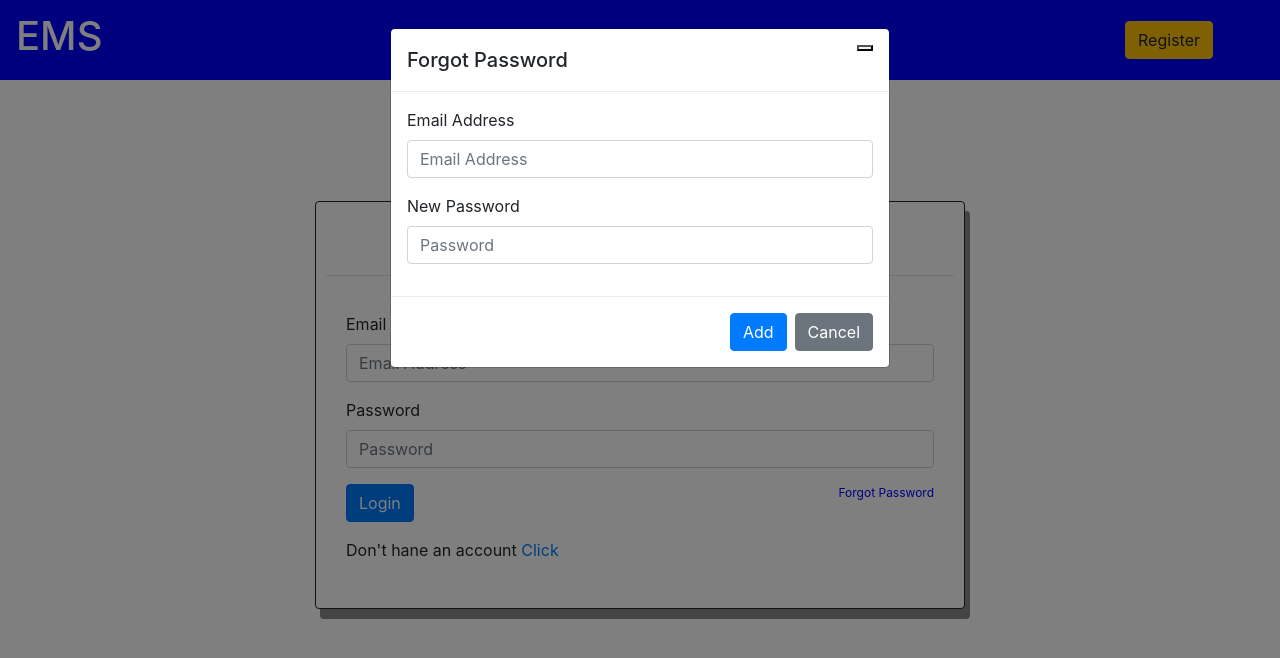
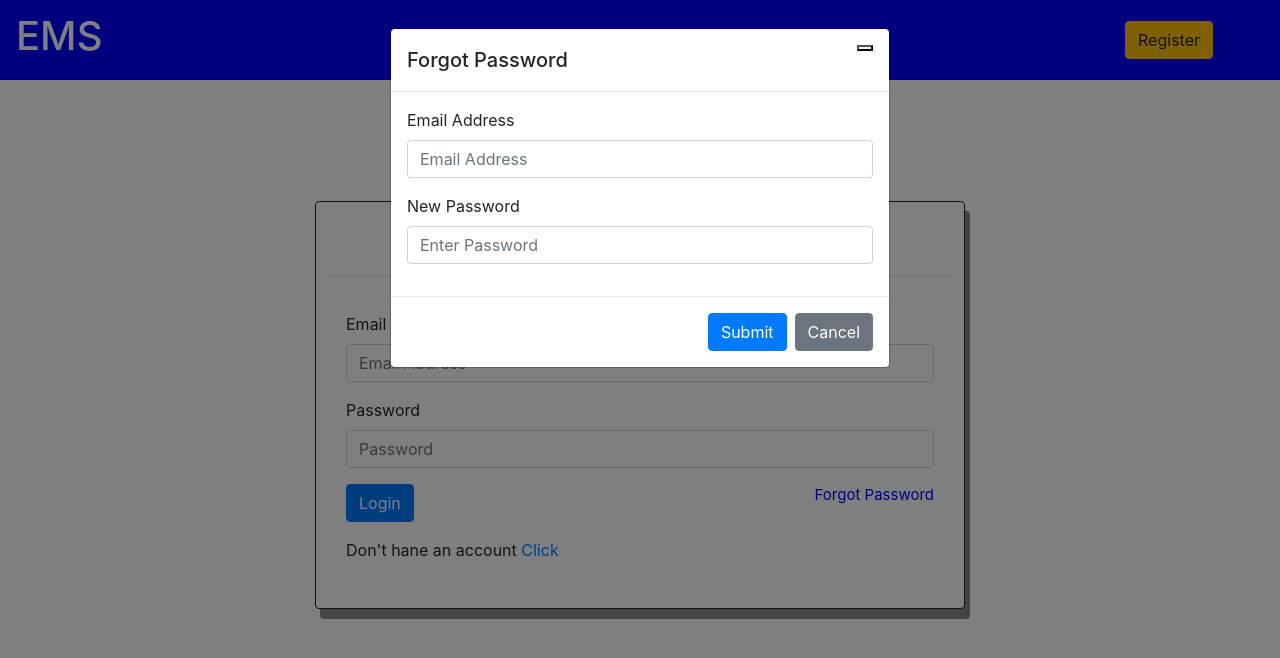
Before and after one commit to shivam-thoughtwin/CRUD-API, a React (Create React App) app: page /signin in a window 1280 px wide. Both pictures are taken after a click on the element "Forgot Password". Shown: the top 658 px of the page. Built offline with nearby package versions, Linux system fonts and the light colour scheme; data requests are answered from the project's data file.

Commit message:
Add validation

```diff
--- a/db.json
+++ b/db.json
@@ -4,7 +4,7 @@
       "fname": "shivam",
       "lname": "pandey",
       "uemail": "shivam@gmail.com",
-      "password": "12345",
+      "password": "9876",
       "id": 1
     },
     {
@@ -15,18 +15,32 @@
       "id": 4
     },
     {
-      "fname": "new",
-      "lname": "user",
-      "uemail": "nene@gmail.com",
-      "password": "12344",
+      "fname": "demo",
+      "lname": "demouser",
+      "uemail": "demo@gmail.com",
+      "password": "123",
       "id": 5
     },
     {
+      "fname": "abcd",
+      "lname": "abcd",
+      "uemail": "abcduser@gmail.com",
+      "password": "54321",
+      "id": 6
+    },
+    {
+      "fname": "aman",
+      "lname": "pandey",
+      "uemail": "aman@gmail.com",
+      "password": "12345",
+      "id": 7
+    },
+    {
       "fname": "hello",
-      "lname": "user",
-      "uemail": "hello@user.com",
+      "lname": "ji",
+      "uemail": "helloiam@gmail.com",
       "password": "12345",
-      "id": 6
+      "id": 8
     }
   ],
   "comments": [
--- a/src/App.css
+++ b/src/App.css
@@ -62,7 +62,7 @@
   box-shadow: 5px 10px #888888;
 }
 span{
-  font-size: 12px;
+  font-size: 15px;
   color: red;
 }
 .centerTxt{
--- a/src/components/Schema/index.js
+++ b/src/components/Schema/index.js
@@ -10,10 +10,10 @@ export const registration = Yup.object({
     fname: Yup.string().min(2).max(30).required("Please Enter Your First Name"),
     lname: Yup.string().min(2).max(25).required("Please Enter Your Last Name"),
     uemail: Yup.string().email().required("Please Enter Your Email"),
-    password: Yup.string().min(2).max(25).required("Please Enter Your Phone"),
+    password: Yup.string().min(2).max(25).required("Please Enter Your Password"),
 })
 
 export const forgotPass = Yup.object({
     uemail: Yup.string().email().required("Please Enter Your Email"),
-    password: Yup.string().min(2).max(25).required("Please Enter Your Phone"),
+    password: Yup.string().min(2).max(25).required("Please Enter Your New Password"),
 })
--- a/src/components/Signin.js
+++ b/src/components/Signin.js
@@ -5,6 +5,8 @@ import Swal from "sweetalert2";
 import { useNavigate } from "react-router-dom";
 import ForgotPass from './modals/ForgotPass';
 import { NavLink } from 'react-router-dom';
+import { useFormik } from 'formik';
+import { forgotPass } from './Schema';
 
 const Signin = () => {
     const navigate = useNavigate();
@@ -18,7 +20,7 @@ const Signin = () => {
         fetchData();
     }, [])
 
-    console.log(data,"datadatadatadata")
+    console.log(data, "datadatadatadata")
 
     const fetchData = async () => {
         await fetch('http://localhost:4000/posts')
@@ -32,26 +34,36 @@ const Signin = () => {
         setModal(!modal);
     }
 
-    let handleFormLogin = (e) => {
-        e.preventDefault();
-        console.log(formData.uemail, "formLogin")
+    const initialValues = {
+        fname: '',
+        lname: '',
+        uemail: '',
+        password: '',
+    }
 
-        if(formData.fname === '' || formData.lname === '' || formData.uemail === '' || formData.password === ''){
-            Swal.fire({
-                icon: 'error',
-                title: 'Oops...',
-                text: 'Plese Fill All Inputs',
-            })
-        }else{
+    const { values, errors, touched, handleBlur, handleChange, handleSubmit } = useFormik({
+        initialValues: initialValues,
+        validationSchema: forgotPass,
+        onSubmit: (values, action) => {
+            console.log(values);
+            setFormData(values);
+            debugger
+            handleFormLogin();
+            action.resetForm();
+        },
+    });
+
+    let handleFormLogin = () => {
+        // e.preventDefault();
 
         const originalUsers = [...data];
 
         if (originalUsers) {
-            const isExits = originalUsers.find(item => item.uemail === formData.uemail);
+            const isExits = originalUsers.find(item => item.uemail === values.uemail);
 
 
-            if (isExits && isExits.password === formData.password) {
-                localStorage.setItem("user", JSON.stringify(formData.uemail));
+            if (isExits && isExits.password === values.password) {
+                localStorage.setItem("user", JSON.stringify(values.uemail));
                 Swal.fire({
                     position: 'center',
                     icon: 'success',
@@ -71,7 +83,7 @@ const Signin = () => {
                 })
             }
         }
-        }
+
 
     }
 
@@ -79,35 +91,41 @@ const Signin = () => {
         <>
             <div className='cardCenter'>
                 <div style={{ width: '650px' }} class="card shadowCss">
-                <h2 style={{ display:'flex', justifyContent:'center', color:'#007bff' }}>Login</h2>
-                <hr />
+                    <h2 style={{ display: 'flex', justifyContent: 'center', color: '#007bff' }}>Login</h2>
+                    <hr />
                     <div class="card-body">
-                        <form>
+                        <form onSubmit={handleSubmit}>
 
                             <div class="form-group">
                                 <label>Email Address</label>
                                 <input
+                                    style={{ border: errors.uemail && touched.uemail ? '1px solid red' : '' }}
                                     type="text"
                                     name='uemail'
                                     class="form-control"
                                     placeholder="Email Address"
-                                    value={formData.uemail}
-                                    onChange={(e) => setFormData({ ...formData, uemail: e.target.value })}
+                                    value={values.uemail}
+                                    onChange={handleChange}
+                                    onBlur={handleBlur}
                                 />
+                                {errors.uemail && touched.uemail ? <span className='form-error'>{errors.uemail}</span> : null}
                             </div>
                             <div class="form-group">
                                 <label>Password</label>
                                 <input
+                                    style={{ border: errors.password && touched.password ? '1px solid red' : '' }}
                                     name='password'
                                     type="text"
                                     class="form-control"
                                     placeholder="Password"
-                                    value={formData.password}
-                                    onChange={(e) => setFormData({ ...formData, password: e.target.value })}
+                                    value={values.password}
+                                    onChange={handleChange}
+                                    onBlur={handleBlur}
                                 />
+                                {errors.password && touched.password ? <span className='form-error'>{errors.password}</span> : null}
                             </div>
                             <div style={{ display: 'flex', justifyContent: 'space-between' }} class="form-group">
-                                <button onClick={handleFormLogin} type="submit" class="btn btn-primary">Login</button>
+                                <button type="submit" class="btn btn-primary">Login</button>
                                 <span onClick={() => setModal(true)} style={{ color: 'blue', cursor: 'pointer' }}>Forgot Password</span>
                             </div>
 
--- a/src/components/Signup.js
+++ b/src/components/Signup.js
@@ -3,6 +3,8 @@ import React, { useEffect, useState } from 'react';
 import Swal from "sweetalert2";
 import { useNavigate } from "react-router-dom";
 import { NavLink } from 'react-router-dom';
+import { useFormik } from 'formik';
+import { registration } from './Schema';
 
 
 
@@ -10,10 +12,7 @@ const Signup = () => {
     const navigate = useNavigate();
     const [data, setData] = useState([{}]);
     const [formData, setFormData] = useState({
-        fname: '',
-        lname: '',
-        uemail: '',
-        password: '',
+
     });
 
     useEffect(() => {
@@ -28,20 +27,29 @@ const Signup = () => {
             .catch((err) => console.log(err))
     }
 
+    const initialValues = {
+        fname: '',
+        lname: '',
+        uemail: '',
+        password: '',
+    }
 
+    const { values, errors, touched, handleBlur, handleChange, handleSubmit } = useFormik({
+        initialValues: initialValues,
+        validationSchema: registration,
+        onSubmit: (values, action) => {
+            console.log(values);
+            setFormData(values);
+            debugger
+            handleFormSubmit();
+            action.resetForm();
+        },
+    });
 
-    const handleFormSubmit = async (e) => {
-        e.preventDefault();
-
-        if (formData.fname === '' || formData.lname === '' || formData.uemail === '' || formData.password === '') {
-            Swal.fire({
-                icon: 'error',
-                title: 'Oops...',
-                text: 'Please Fill All Inputs',
-            })
-        } else {
+    const handleFormSubmit = async () => {
+        // e.preventDefault();
             const originalUsers = [...data];
-            const isEmailExits = originalUsers.find(item => item.uemail === formData.uemail);
+            const isEmailExits = originalUsers.find(item => item.uemail === values.uemail);
             debugger
             if (isEmailExits !== undefined) {
                 Swal.fire({
@@ -50,7 +58,14 @@ const Signup = () => {
                     text: 'Email Already Exits!!',
                 })
             } else {
-                let response = await axios.post('http://localhost:4000/posts', formData)
+
+                let newObj = {}
+                newObj.fname = values.fname
+                newObj.lname = values.lname
+                newObj.uemail = values.uemail
+                newObj.password = values.password
+
+                let response = await axios.post('http://localhost:4000/posts', newObj)
                 if (response) {
                     Swal.fire({
                         position: 'center',
@@ -77,7 +92,7 @@ const Signup = () => {
                     })
                 }
             }
-        }
+
     }
 
     return (
@@ -87,58 +102,70 @@ const Signup = () => {
                     <h2 style={{ display: 'flex', justifyContent: 'center', color: '#007bff' }}>Registration</h2>
                     <hr />
                     <div class="card-body">
-                        <form>
+                        <form onSubmit={handleSubmit}>
                             <div class="form-row">
                                 <div class="form-group col-md-6">
                                     <label>First Name</label>
                                     <input
+                                        style={{ border: errors.fname && touched.fname ? '1px solid red' : '' }}
                                         type="text"
                                         class="form-control"
                                         name='fname'
                                         id="inputEmail4"
                                         placeholder="First Name"
-                                        value={formData.fname}
-                                        onChange={(e) => setFormData({ ...formData, fname: e.target.value })}
+                                        value={values.fname}
+                                        onChange={handleChange}
+                                        onBlur={handleBlur}
                                     />
+                                    {errors.fname && touched.fname ? <span className='form-error'>{errors.fname}</span> : null}
                                 </div>
                                 <div class="form-group col-md-6">
                                     <label>Last Name</label>
                                     <input
+                                        style={{ border: errors.lname && touched.lname ? '1px solid red' : '' }}
                                         type="text"
                                         class="form-control"
                                         name='lname'
                                         id="inputPassword4"
                                         placeholder="Last Name"
-                                        value={formData.lname}
-                                        onChange={(e) => setFormData({ ...formData, lname: e.target.value })}
+                                        value={values.lname}
+                                        onChange={handleChange}
+                                        onBlur={handleBlur}
                                     />
+                                    {errors.lname && touched.lname ? <span className='form-error'>{errors.lname}</span> : null}
                                 </div>
                             </div>
                             <div class="form-group">
                                 <label>Email Address</label>
                                 <input
+                                    style={{ border: errors.uemail && touched.uemail ? '1px solid red' : '' }}
                                     type="email"
                                     class="form-control"
                                     name='uemail'
                                     id="inputAddress"
                                     placeholder="Email Address"
-                                    value={formData.uemail}
-                                    onChange={(e) => setFormData({ ...formData, uemail: e.target.value })}
+                                    value={values.uemail}
+                                    onChange={handleChange}
+                                    onBlur={handleBlur}
                                 />
+                                {errors.uemail && touched.uemail ? <span className='form-error'>{errors.uemail}</span> : null}
                             </div>
                             <div class="form-group">
                                 <label>Password</label>
                                 <input
+                                    style={{ border: errors.password && touched.password ? '1px solid red' : '' }}
                                     type="password"
                                     class="form-control"
                                     name='password'
                                     id="inputAddress"
                                     placeholder="Password"
-                                    value={formData.password}
-                                    onChange={(e) => setFormData({ ...formData, password: e.target.value })}
+                                    value={values.password}
+                                    onChange={handleChange}
+                                    onBlur={handleBlur}
                                 />
+                                {errors.password && touched.password ? <span className='form-error'>{errors.password}</span> : null}
                             </div>
-                            <button onClick={handleFormSubmit} type="submit" class="btn btn-primary">Sign Up</button>
+                            <button type="submit" class="btn btn-primary">Sign Up</button>
                             <p>Already hane an account <NavLink to="/signin">Click</NavLink> </p>
                         </form>
                     </div>
--- a/src/components/modals/CreateTask.js
+++ b/src/components/modals/CreateTask.js
@@ -1,8 +1,9 @@
 import React from 'react';
+import '../../App.css';
 import { Button, Modal, ModalHeader, ModalBody, ModalFooter } from 'reactstrap';
 import { useFormik } from 'formik';
 import { validation } from '../Schema';
-import '../../App.css';
+
 
 const CreateTask = ({ modal, toggle, addData }) => {
 
--- a/src/components/modals/ForgotPass.js
+++ b/src/components/modals/ForgotPass.js
@@ -3,39 +3,60 @@ import { Button, Modal, ModalHeader, ModalBody, ModalFooter } from 'reactstrap';
 import '../../App.css';
 import Swal from "sweetalert2";
 import axios from 'axios';
-
+import { useFormik } from 'formik';
+import { forgotPass } from '../Schema';
 
 const ForgotPass = ({ modal, toggle, data }) => {
+
     const [formData, setFormData] = useState({
-        fname: data.fname,
-        lname: data.lname,
+        fname: '',
+        lname:'',
         uemail: '',
         password: '',
     })
 
-    console.log(formData, "formData")
+
+
+    // console.log(formData, "formDatashivam")
+    console.log(data,"ArrayData");
+
+    const initialValues = {
+        uemail: '',
+        password: '',
+    }
+
+    const { values, errors, touched, handleBlur, handleChange, handleSubmit } = useFormik({
+        initialValues: initialValues,
+        validationSchema: forgotPass,
+        onSubmit: (values, action) => {
+            console.log(values);
+            setFormData(values);
             debugger
-    const forGotPass = async (e) => {
-        e.preventDefault();
+            forGotPass();
+            action.resetForm();
+        },
+    });
+
+    const forGotPass = async () => {
         // console.log(formData.uemail,"==>forgotEmail")
 
         if (data) {
-
-            if (formData.uemail === '' || formData.password === '') {
-                Swal.fire({
-                    icon: 'error',
-                    title: 'Oops...',
-                    text: 'Please Fill All Inputs !!',
-                })
-            } else {
-                const isExits = data.findIndex(item => item.uemail === formData.uemail)
-
+            const isExits = data.findIndex(item => item.uemail === values.uemail)
+            console.log(isExits, "checkdata")
             debugger
             if (isExits !== -1) {
-                    data[isExits].password = formData.password
+                data[isExits].password = values.password
                 let uid = data[isExits].id
-                    let response = await axios.put(`http://localhost:4000/posts/${uid}`, formData)
 
+                let newObj = {}
+                newObj.fname = data[isExits].fname
+                newObj.lname = data[isExits].lname
+                newObj.uemail = values.uemail
+                newObj.password = values.password
+
+
+                let response = await axios.put(`http://localhost:4000/posts/${uid}`, newObj)
+                debugger
                 if (response) {
                     Swal.fire({
                         position: 'center',
@@ -52,7 +73,6 @@ const ForgotPass = ({ modal, toggle, data }) => {
                     })
                 }
 
-
             } else {
                 Swal.fire({
                     icon: 'error',
@@ -60,10 +80,6 @@ const ForgotPass = ({ modal, toggle, data }) => {
                     text: 'Please Enter Correct Email!',
                 })
             }
-            }
-
-
-
 
         }
 
@@ -72,7 +88,7 @@ const ForgotPass = ({ modal, toggle, data }) => {
     return (
         <Modal isOpen={modal} toggle={toggle}>
             <ModalHeader toggle={toggle}>Forgot Password</ModalHeader>
-            <form>
+            <form onSubmit={handleSubmit}>
                 <ModalBody>
                     <form>
                         <input type="hidden" name='fname' value={formData.fname} />
@@ -81,30 +97,37 @@ const ForgotPass = ({ modal, toggle, data }) => {
                         <div class="form-group">
                             <label>Email Address</label>
                             <input
+                                style={{ border: errors.uemail && touched.uemail ? '1px solid red' : '' }}
                                 type="text"
                                 name='uemail'
                                 class="form-control"
                                 placeholder="Email Address"
-                                value={formData.uemail}
-                                onChange={(e) => setFormData({ ...formData, uemail: e.target.value })}
+                                value={values.uemail}
+                                onChange={handleChange}
+                                onBlur={handleBlur}
                             />
+                            {errors.uemail && touched.uemail ? <span className='form-error'>{errors.uemail}</span> : null}
                         </div>
                         <div class="form-group">
                             <label>New Password</label>
                             <input
+                                style={{ border: errors.password && touched.password ? '1px solid red' : '' }}
                                 name='password'
                                 type="text"
                                 class="form-control"
-                                placeholder="Password" value={formData.password}
-                                onChange={(e) => setFormData({ ...formData, password: e.target.value })}
+                                placeholder="Enter Password"
+                                value={values.password}
+                                onChange={handleChange}
+                                onBlur={handleBlur}
                             />
+                            {errors.password && touched.password ? <span className='form-error'>{errors.password}</span> : null}
                         </div>
                     </form>
                 </ModalBody>
 
                 <ModalFooter>
-                    <Button onClick={forGotPass} type='submit' color="primary">
-                        Add
+                    <Button type='submit' color="primary">
+                        Submit
                     </Button>{' '}
                     <Button color="secondary" onClick={toggle}>
                         Cancel
```
Lines whose indentation alone changed are shown as unchanged.
